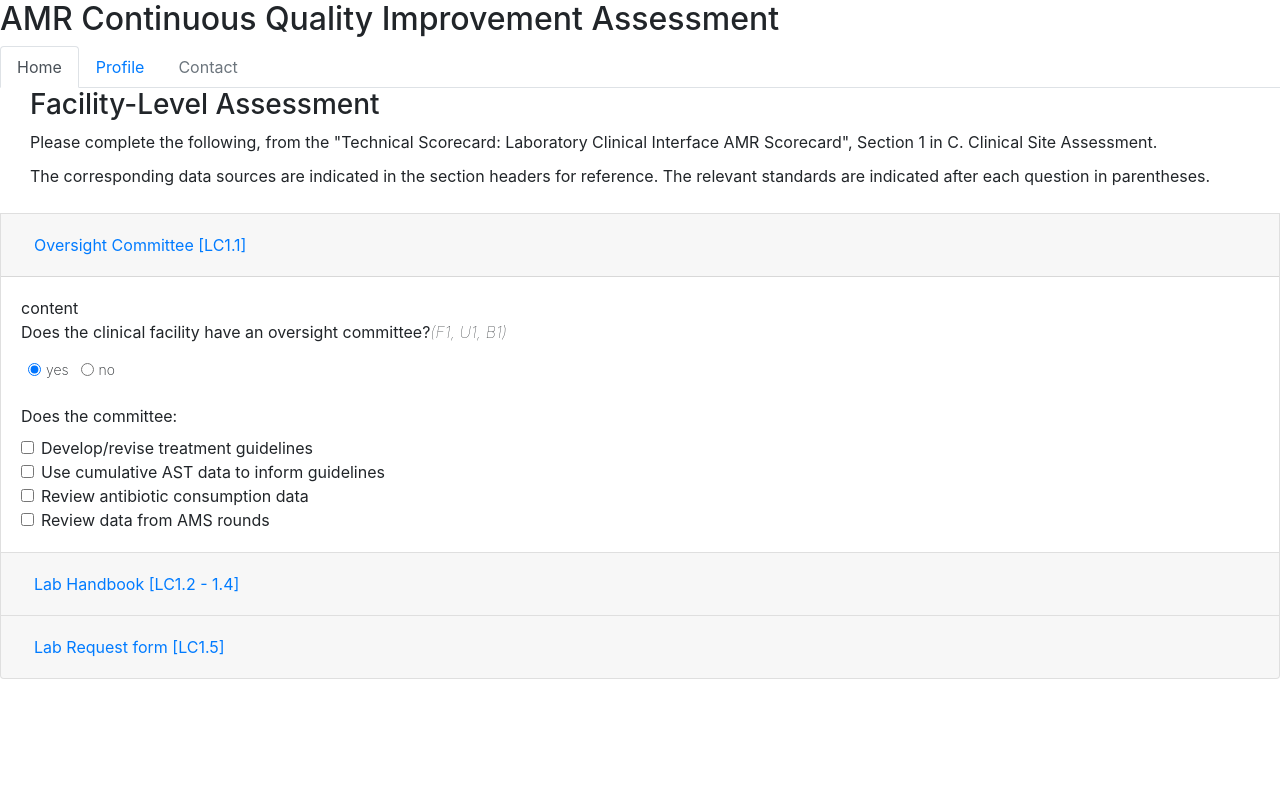
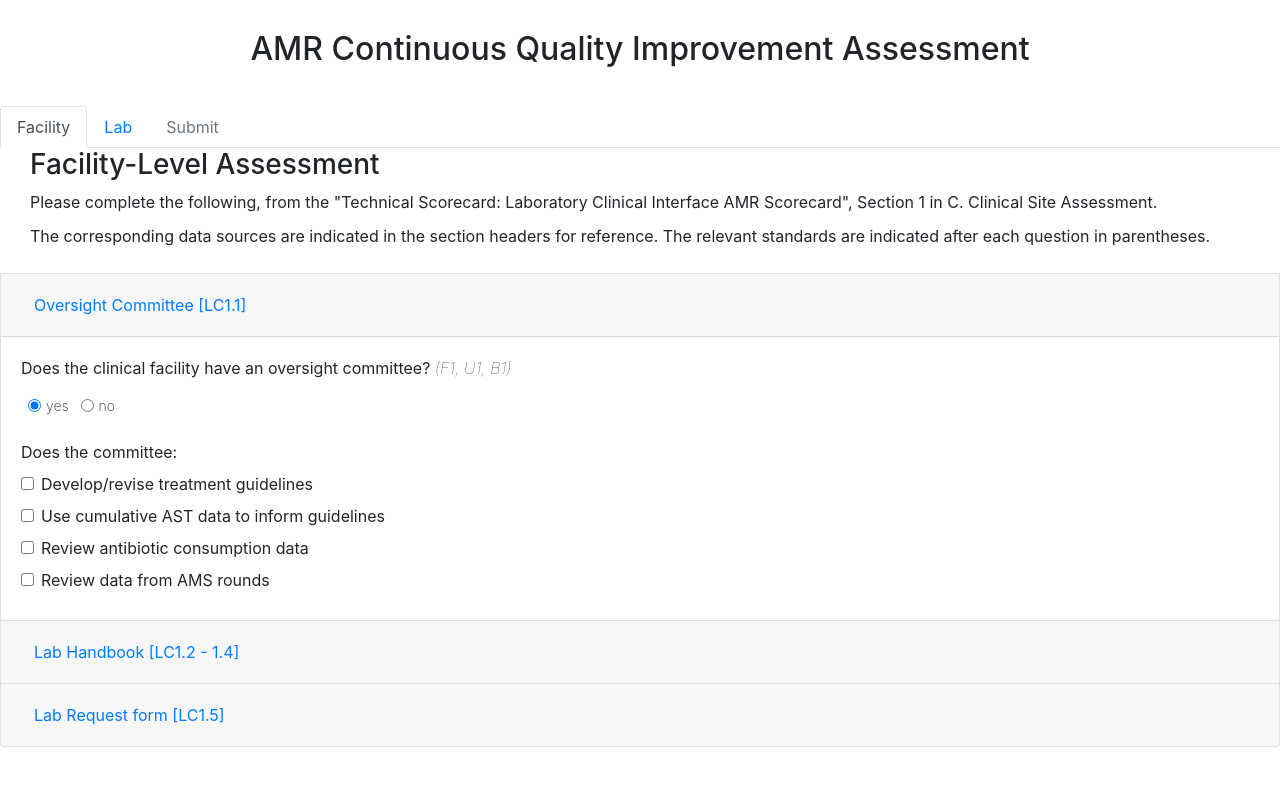
Before and after one commit to hoshmn/amr-cra, a React (Create React App) app: page / in a window 1280 px wide. Both pictures are taken after a click on the radio button "yes". Shown: the top 786 px of the page. Built offline with nearby package versions, Linux system fonts and the light colour scheme.

Commit message:
add all facility-level Qs

```diff
--- a/src/App.css
+++ b/src/App.css
@@ -9,7 +9,7 @@
   }
 } */
 
-h1 {
+h2 {
   padding: 30px;
   text-align: center;
 }
@@ -45,7 +45,7 @@ h1 {
   padding-left: 20px;
 }
 
-.responses .form-check {
+.form-check {
   padding-bottom: 8px;
 }
 span.standard-tag {
--- a/src/App.js
+++ b/src/App.js
@@ -9,15 +9,15 @@ function App() {
   return (
     <div className="App">
       <h2>AMR Continuous Quality Improvement Assessment</h2>
-      <Tabs defaultActiveKey="home" id="uncontrolled-tab-example">
-        <Tab eventKey="home" title="Home">
+      <Tabs defaultActiveKey="facility">
+        <Tab eventKey="facility" title="Facility">
           <FacilityQuestions />
         </Tab>
-        <Tab eventKey="profile" title="Profile">
-          <div>hihi profile</div>
+        <Tab eventKey="lab" title="Lab">
+          <div>Lab content</div>
         </Tab>
-        <Tab eventKey="contact" title="Contact" disabled>
-          <div>hihi contact</div>
+        <Tab eventKey="submit" title="Submit" disabled>
+          <div>hihi submit</div>
         </Tab>
       </Tabs>
 
--- a/src/FacilityQuestions.js
+++ b/src/FacilityQuestions.js
@@ -78,7 +78,6 @@ class FacilityQuestions extends React.Component {
         </Card.Header>
         <Accordion.Collapse eventKey={sectionNum}>
           <Card.Body>
-            <div>content</div>
             {children.map(childEl => this.processElement(childEl))}
           </Card.Body>
         </Accordion.Collapse>
@@ -86,18 +85,32 @@ class FacilityQuestions extends React.Component {
     )
   }
 
-  getPreface({ id, text}) {
+  getPreface({ id, text, standards }) {
     return (
-      <Form.Label key={id}>{text}</Form.Label>
+      <Form.Label key={id}>
+        {text}
+        {!!standards && <span className='standard-tag'> {standards}</span>}
+      </Form.Label>
     )
   }
 
-  getQuestionBox({ id, text }) {
+  getQuestionBox({ id, text, tags, standards }) {
+    const label = (
+      <>
+        {!!tags && !!tags.length &&
+          <span className='specimen-tags'>
+            {tags.map(t => <i className={t} />)}
+          </span>
+        }
+        {text}
+        <span className='standard-tag'> {standards}</span>
+      </>
+    )
     return (
       <Form.Check type='checkbox'
         id={id}
         key={id}
-        label={text}
+        label={label}
         // name={id}
       />
     )
@@ -118,21 +131,20 @@ class FacilityQuestions extends React.Component {
     parent.classList.toggle('show-sub-questions', show);
   }
 
-  getQuestionYN({ id, text, standards, subQs }) {
-    let showSubQs = false;
-
-    // const cang = e => {
-    //   console.log(e.target.id);
-    //   showSubQs = !showSubQs;
-    // }
+  getQuestionYN({ id, text, standards, subQs, tags }) {
 
     const onChange = subQs ? this.toggleSubQs : null;
     return (
       <div key={id} id={id + '_parent'} class='parent-questions'>
         <Form.Group>
           <Form.Label>
+            {!!tags && !!tags.length &&
+              <span className='specimen-tags'>
+                {tags.map(t => <i className={t} />)}
+              </span>
+            }
             {text}
-            <span className='standard-tag'>{standards}</span>
+            <span className='standard-tag'> {standards}</span>
           </Form.Label>
 
           <div className='responses'>
--- a/src/questions/facility.js
+++ b/src/questions/facility.js
@@ -8,12 +8,11 @@ export default [
     text: 'Oversight Committee [LC1.1]',
     type: 'section',
     defaultOpen: true,
-    children: [
-      {
+    children: [{
       id: 'fac_q_1',
       text: 'Does the clinical facility have an oversight committee?',
       standards: '(F1, U1, B1)',
-        tags: '',
+      tags: [],
       weight: 1,
       recs: [],
       resources: [],
@@ -27,22 +26,155 @@ export default [
         {id:'fac_q_1_c2', text:'Use cumulative AST data to inform guidelines', type:'q', subType:'box'},
         {id:'fac_q_1_c3', text:'Review antibiotic consumption data', type:'q', subType:'box'},
         {id:'fac_q_1_c4', text:'Review data from AMS rounds', type:'q', subType:'box'},
+      ]},
     ],
   },
-    ],
-  },
+
   {
     id: 'fac_sec_2',
     sectionNum: '2',
     text: 'Lab Handbook [LC1.2 - 1.4]',
     type: 'section',
-    children: [],
+    children: [{
+      id: 'fac_q_2',
+      text: 'Does the clinical facility have a “Laboratory Handbook” which describes specimen collection, storage, and transportation of samples?',
+      standards: '(F2, U2, B2)',
+      tags: [],
+      weight: 1,
+      recs: [],
+      resources: [],
+      type: 'q',
+      subType: 'y_n',
+      subQs: [{
+        id:'fac_q_2_sub_preface', text:'Does the handbook state:', type:'preface'
+      },{
+        id:'fac_q_2_c1', type:'q', subType:'box', tags:['b','f','u'], standards: '(F4, U4, B4)',
+        text: `Informed consent should be obtained before collection of faeces, urine or blood for culture`
+      },{
+        id:'fac_q_2_c2', type:'q', subType:'box', tags:['u','b'], standards: '(F5)',
+        text: `Urine and blood should be collected before administration of antibiotics `
+      },{
+        id:'fac_q_2_c3', type:'q', subType:'box', tags:['f'], standards: '(U5, B5)',
+        text: `Faeces should be collected using aseptic technique `
+      },{
+        id:'fac_q_2_c4', type:'q', subType:'box', tags:['f'], standards: '(F6)',
+        text: `Minimum of 1g of faeces should be collected for faeces culture`
+      },{
+        id:'fac_q_2_c5', type:'q', subType:'box', tags:['u'], standards: '(U8)',
+        text: `A minimum of 3 mL urine should be collected for urine culture`
+      },{
+        id:'fac_q_2_c6', type:'q', subType:'box', tags:['b'], standards: '(B6)',
+        text: `Handwashing should be performed prior to performing blood collection for culture`
+      },{
+        id:'fac_q_2_c7', type:'q', subType:'box', tags:['b'], standards: '(B7)',
+        text: `Hands should be disinfected prior to performing a blood culture`
+      },{
+        id:'fac_q_2_c8', type:'q', subType:'box', tags:['b'], standards: '(B8)',
+        text: `Sterile gloves should be used when performing a blood culture`
+      },{
+        id:'fac_q_2_c9', type:'q', subType:'box', tags:['b'], standards: '(B9)',
+        text: `Blood cultures should be drawn from peripheral sites`
+      },{
+        id:'fac_q_2_c10', type:'q', subType:'box', tags:['b'], standards: '(B10)',
+        text: `Serial blood cultures should be collected from separate venipuncture sites`
+      },{
+        id:'fac_q_2_c11', type:'q', subType:'box', tags:['b'], standards: '(B11)',
+        text: `Puncture site should be cleaned properly as per manufacturer recommended technique and using appropriate disinfectant`
+      },{
+        id:'fac_q_2_c12', type:'q', subType:'box', tags:['b'], standards: '(B14)',
+        text: `Bottle-top should be disinfected and disinfectant should be allowed to dry prior to inoculation`
+      },{
+        id:'fac_q_2_c13', type:'q', subType:'box', tags:['b'], standards: '(B15)',
+        text: `Needles should not be exchanged between blood culture collection and inoculation of blood culture bottles`
+      },{
+        id:'fac_q_2_c14', type:'q', subType:'box', tags:['b'], standards: '(B17)',
+        text: `Minimum of 2 and maximum of 3 Blood cultures should be drawn within 24 hours`
+      },{
+        id:'fac_q_2_c15', type:'q', subType:'box', tags:['b'], standards: '(B19)',
+        text: `The volume of blood collected should follow the manufacturer's recommendations: typically 10mL per bottle for adults, 1-3 mL per bottle for children`
+      },{
+        id:'fac_q_2_sub_preface_2', type:'preface', text:'Are collection containers correctly labelled for:'
+      },{
+        id:'fac_q_2_d1', type:'q', subType:'box', tags:['f'], standards:'(F7)',
+        text: `Faeces`
+      },{
+        id:'fac_q_2_d2', type:'q', subType:'box', tags:['b'],standards:'(B20)',
+        text: `Blood`
+      },{
+        id:'fac_q_2_d3', type:'q', subType:'box', tags:['u'],standards:'(U9)',
+        text: `Urine`
+      },{
+        id:'fac_q_2_sub_preface_3', type:'preface', text:'Are samples delivered to the laboratory as soon as possible and within the recommended time periods for:'
+      },{
+        id:'fac_q_2_d1', type:'q', subType:'box', tags:['f'], standards:'(F11)',
+        text: `Faeces`
+      },{
+        id:'fac_q_2_d2', type:'q', subType:'box', tags:['b'],standards:'(B24)',
+        text: `Blood`
+      },{
+        id:'fac_q_2_d3', type:'q', subType:'box', tags:['u'],standards:'(U16)',
+        text: `Urine`
+      }]
+    },{
+      id:'fac_q_3_preface', type:'preface', text:'Do the facility treatment guidelines include the following requirements:'
+    },{
+      id: 'fac_q_3a',
+      text: 'To do faecal culture if there is dysentery, suspicion of a public health threat / outbreak or if there are associated signs of systemic infection?',
+      standards: '(F3)',
+      tags: ['f'],
+      weight: 1,
+      recs: [],
+      resources: [],
+      type: 'q',
+      subType: 'y_n'
+    },{
+      id: 'fac_q_3b',
+      text: 'To do urine culture if there are clinical indications such as suspected urinary tract infection; systemic sepsis without a clear focus or asymptomatic bacteriuria in pregnancy?',
+      standards: '(U3)',
+      tags: ['u'],
+      weight: 1,
+      recs: [],
+      resources: [],
+      type: 'q',
+      subType: 'y_n'
+    },{
+      id: 'fac_q_3c',
+      text: 'To do blood culture with clinical suspicion of blood stream infection?',
+      standards: '(B3)',
+      tags: ['b'],
+      weight: 1,
+      recs: [],
+      resources: [],
+      type: 'q',
+      subType: 'y_n'
+    }],
   },
+
   {
     id: 'fac_sec_3',
     sectionNum: '3',
     text: 'Lab Request form [LC1.5]',
     type: 'section',
-    children: [],
+    children: [{
+      id:'fac_q_4_preface', type:'preface', standards:'(F8, U10, B21)',text:'Does the laboratory request form include:'
+    },{
+      id:'fac_q_4a', type:'q', subType:'box',
+      text: `Patient identifiers`
+    },{
+      id:'fac_q_4b', type:'q', subType:'box',
+      text: `Site name`
+    },{
+      id:'fac_q_4c', type:'q', subType:'box',
+      text: `Date of admission`
+    },{
+      id:'fac_q_4d', type:'q', subType:'box',
+      text: `Date & time of collection`
+    },{
+      id:'fac_q_4e', type:'q', subType:'box',
+      text: `Clinical information regarding suspected diagnosis`
+    },{
+      id:'fac_q_4f', type:'q', subType:'box',
+      text: `Contact details of requesting doctor`
+    }],
   },
 ]
```
Lines whose indentation alone changed are shown as unchanged.
